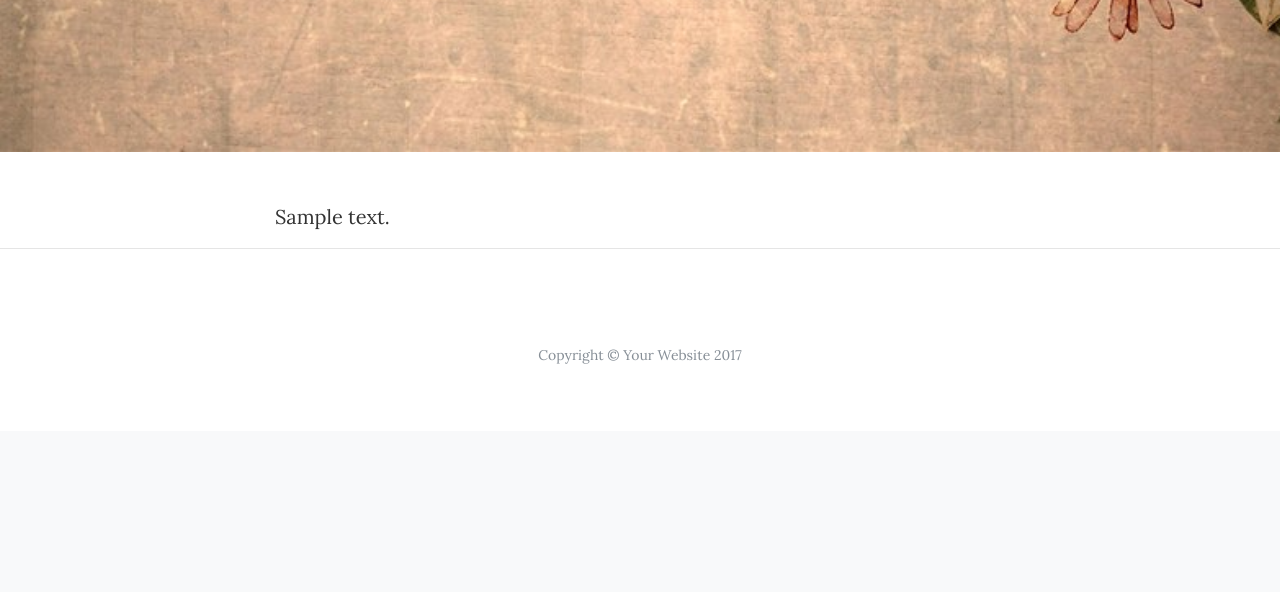
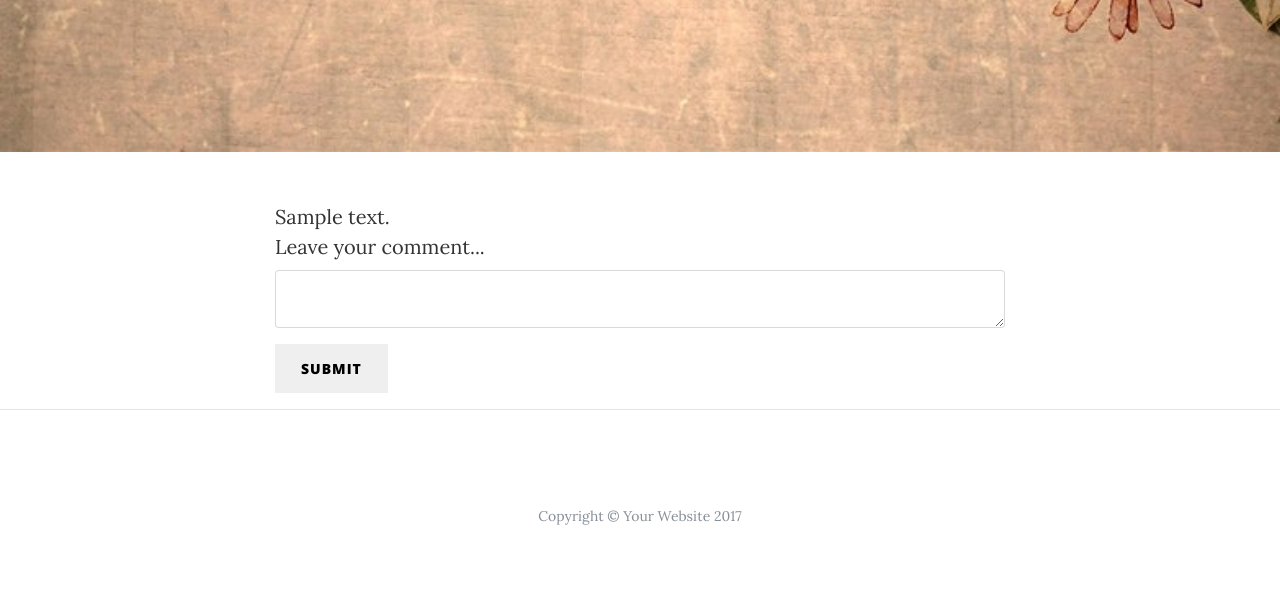
Before and after one commit to cherucole/Blog-Project, a Flask app: page /post/1 in a window 1280 px wide. Shown: the part 404-996 px from the top of the page. Before the commit the page ends 768 px from the top, so only its background shows below. Run offline with Flask 2, Linux system fonts and the light colour scheme; tables that the repository leaves empty hold one stand-in row (values such as "Sample post"); some libraries are stand-ins or nearby versions.

Commit message:
comment now being stored in database using post id as well

```diff
--- a/app/main/views.py
+++ b/app/main/views.py
@@ -17,11 +17,21 @@ def index():
 def about():
     return render_template('about.html')
 
-@main.route('/post/<int:post_id>')
+@main.route('/post/<int:post_id>' ,methods=['GET', 'POST'])
 def post(post_id):
+    form = CommentForm()
+
     post = Post.query.filter_by(id=post_id).one()
+    if form.validate_on_submit():
+        comment = form.comment.data
 
-    return render_template('post.html', post=post)
+        new_comment = Comment(comment=comment,user_id=current_user.id, post_id=post_id)
+
+        db.session.add(new_comment)
+        db.session.commit()
+
+
+    return render_template('post.html', post=post, form=form)
 
 @main.route('/add',methods=['GET', 'POST'])
 def add():
@@ -39,26 +49,6 @@ def add():
         db.session.commit()
         return redirect(url_for('.addpost',form=form ))
     return render_template('add.html', form=form)
-
-@main.route('/addpost', methods=['GET', 'POST'])
-def addpost():
-    form = AddPost()
-    if form.validate_on_submit():
-        title = form.title.data
-        subtitle = form.subtitle.data
-        content = form.content.data
-
-        post = Post(title=title, subtitle=subtitle, content=content, user_id=current_user.id, date_posted=datetime.now())
-
-
-        db.session.add(post)
-        db.session.commit()
-        return redirect(url_for('.addpost',form=form ))
-
-
-    return redirect(url_for('main.index',form=form))
-
-
 
 @main.route('/user/<uname>')
 def profile(uname):
--- a/app/templates/post.html
+++ b/app/templates/post.html
@@ -1,3 +1,5 @@
+{% import 'bootstrap/wtf.html' as wtf %}
+
 <!DOCTYPE html>
 <html lang="en">
 
@@ -83,6 +85,14 @@
         </div>
       </div>
     </article>
+    <div class="container">
+          <div class="row">
+        <div class="col-lg-8 col-md-10 mx-auto">
+            {{wtf.quick_form(form)}}
+
+        </div>
+      </div>
+        </div>
 
     <hr>
 
```
